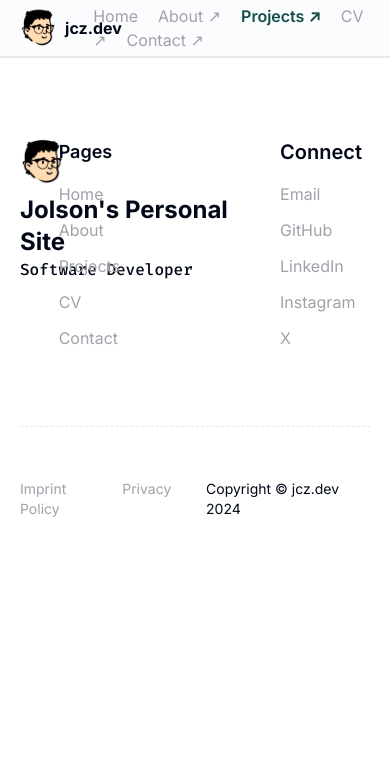
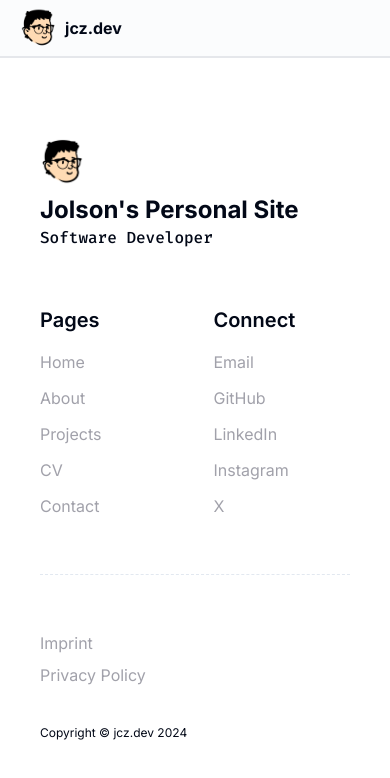
Before and after one commit to jolsoncruz/jcz.dev, a React (Vite) app: page /projects in a window 390 px wide. Shown: the top 778 px of the page. Built offline with nearby package versions, Linux system fonts and the light colour scheme.

Commit message:
Mobile friendly navbar and footer

```diff
--- a/index.html
+++ b/index.html
@@ -28,7 +28,7 @@
     <meta name="msapplication-TileColor" content="#da532c" />
     <meta name="theme-color" content="#f1f5f9" />
     <meta name="viewport" content="width=device-width, initial-scale=1.0" />
-    <title>Jolson Cruz | Coming Soon</title>
+    <title>Jolson Cruz</title>
   </head>
   <body>
     <div id="root"></div>
--- a/src/components/Footer.tsx
+++ b/src/components/Footer.tsx
@@ -4,10 +4,10 @@ const Footer = () => {
   return (
     <>
       <nav className="border-t border-gray-200 bg-white">
-        <div className="mx-auto max-w-6xl px-5">
-          <div className="flex h-[23rem] items-start justify-between bg-white pt-20">
-            <div className="w-2/3">
-              <img src="src/assets/avatar.png" className="max-h-12 pr-2" />
+        <div className="px-10 md:mx-auto md:max-w-6xl md:px-8">
+          <div className="pt-20 md:flex md:items-start md:justify-between md:pb-20">
+            <div className="md:w-2/3">
+              <img src="src/assets/avatar.png" className="max-h-12" />
               <h1 className="pt-2 text-2xl font-bold">
                 Jolson's Personal Site
               </h1>
@@ -15,9 +15,9 @@ const Footer = () => {
                 Software Developer
               </h2>
             </div>
-            <div className="flex w-1/3 justify-end space-x-40 px-2">
+            <div className="flex space-x-28 py-14 md:w-1/3 md:justify-end md:space-x-40 md:px-2 md:py-0">
               <div>
-                <h6 className="pb-2 text-lg font-semibold">Pages</h6>
+                <h6 className="pb-2 text-xl font-semibold">Pages</h6>
                 <div className="flex flex-col space-y-3 pt-2 text-zinc-400 decoration-teal-800 underline-offset-8">
                   <Link to="/" className="hover:underline">
                     Home
@@ -73,8 +73,8 @@ const Footer = () => {
               </div>
             </div>
           </div>
-          <div className="flex h-36 items-center justify-between border-t border-dashed text-sm">
-            <div className="space-x-14 text-zinc-400 decoration-inherit underline-offset-8">
+          <div className="border-t border-dashed py-14 md:flex md:justify-between md:text-xs">
+            <div className="flex flex-col space-y-2 pb-8 text-zinc-400 decoration-inherit underline-offset-8 md:flex-row md:space-x-14 md:space-y-0 md:pb-0">
               <a href="#" className="hover:underline">
                 Imprint
               </a>
@@ -82,9 +82,7 @@ const Footer = () => {
                 Privacy Policy
               </a>
             </div>
-            <div className="space-x-20">
-              <span>Copyright © jcz.dev 2024</span>
-            </div>
+            <span className="text-xs">Copyright © jcz.dev 2024</span>
           </div>
         </div>
       </nav>
--- a/src/components/Navbar.tsx
+++ b/src/components/Navbar.tsx
@@ -5,7 +5,7 @@ const Navbar = () => {
     <>
       <nav className="sticky top-0 z-10 border-b border-gray-200 bg-slate-100 bg-opacity-30 backdrop-blur-lg backdrop-filter">
         <div className="mx-auto max-w-6xl px-5">
-          <div className="flex h-14 items-center justify-between">
+          <div className="flex items-center justify-between py-2">
             <div>
               <a href="#" className="flex items-center font-bold">
                 <img
@@ -15,7 +15,8 @@ const Navbar = () => {
                 jcz.dev
               </a>
             </div>
-            <div className="space-x-5 text-zinc-400">
+            {/* TODO: Add mobile menu */}
+            <div className="hidden md:flex md:space-x-5 md:text-zinc-400">
               <NavLink
                 to="/"
                 className={({ isActive }) =>
```
